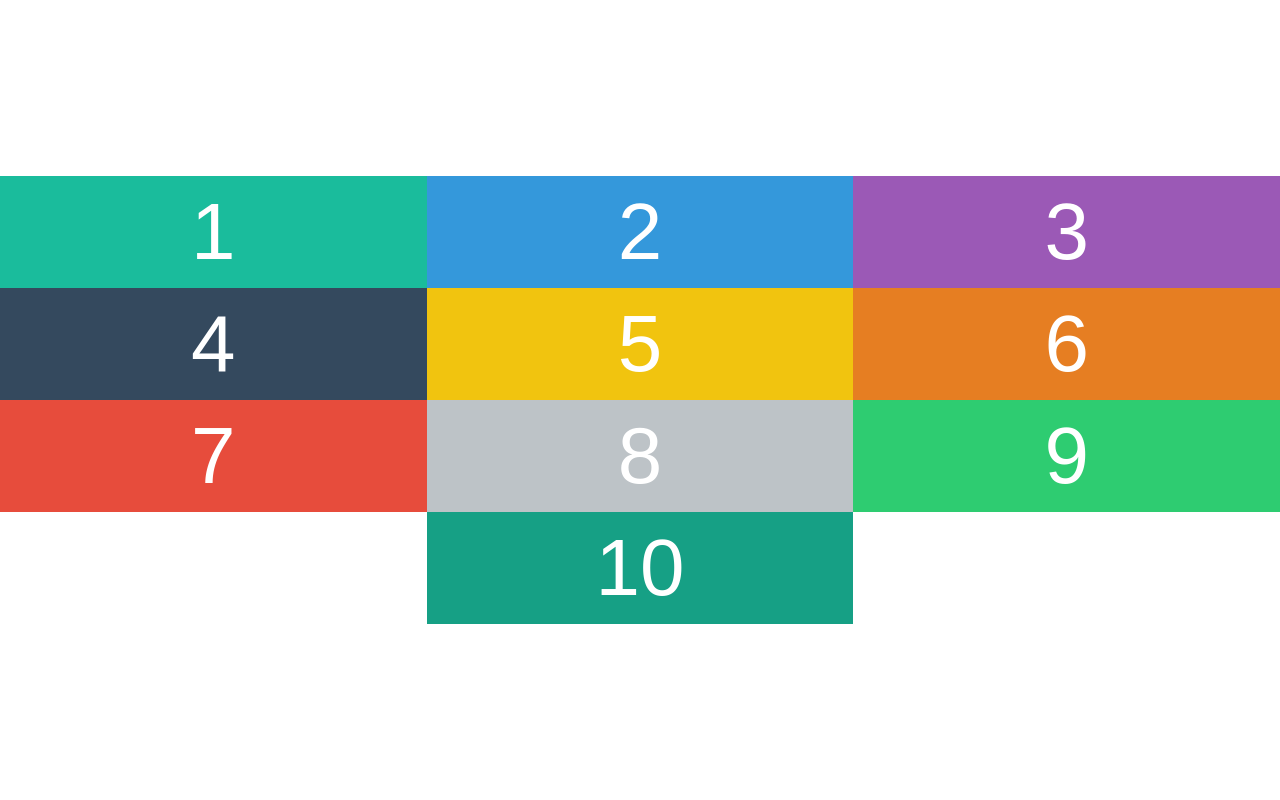
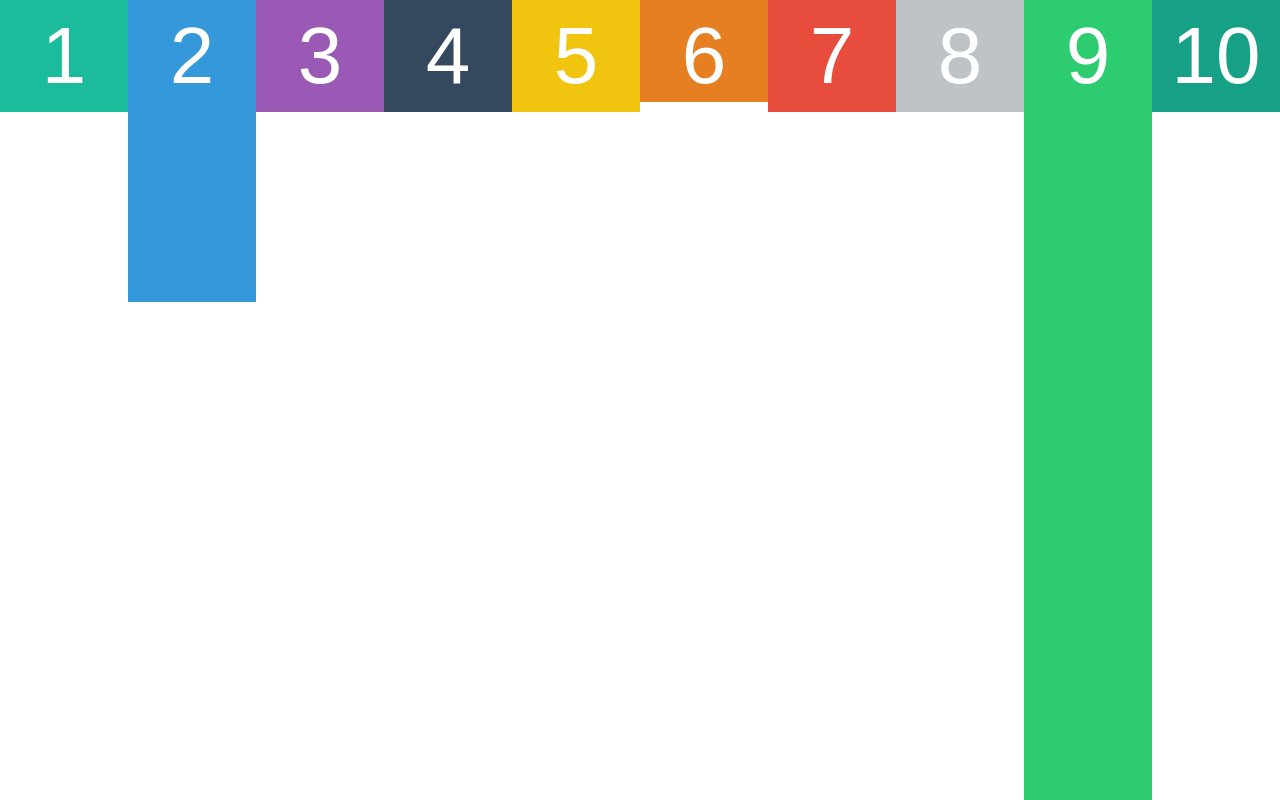
Before and after one commit to henryzarza/what-the-flexbox, a plain HTML site: page alignment-and-centering/index.html in a window 1280 px wide. Drawn offline with Linux system fonts and the light colour scheme.

Commit message:
Alignment and centering with align-self

```diff
--- a/alignment-and-centering/index.html
+++ b/alignment-and-centering/index.html
@@ -51,15 +51,26 @@
     .container {
       display: flex;
       height: 100vh;
-      flex-wrap: wrap;
-      align-content: center;
-      justify-content: center;
+      align-items: flex-start;
     }
 
     .box {
       width: 33.3333%;
     }
 
+    .box2 {
+      padding-bottom: 200px;
+    }
+
+    .box6 {
+      padding-bottom: 0;
+    }
+
+    .box9 {
+      padding-bottom: 50px;
+      align-self: stretch;
+    }
+
   </style>
 
 </body>
```
